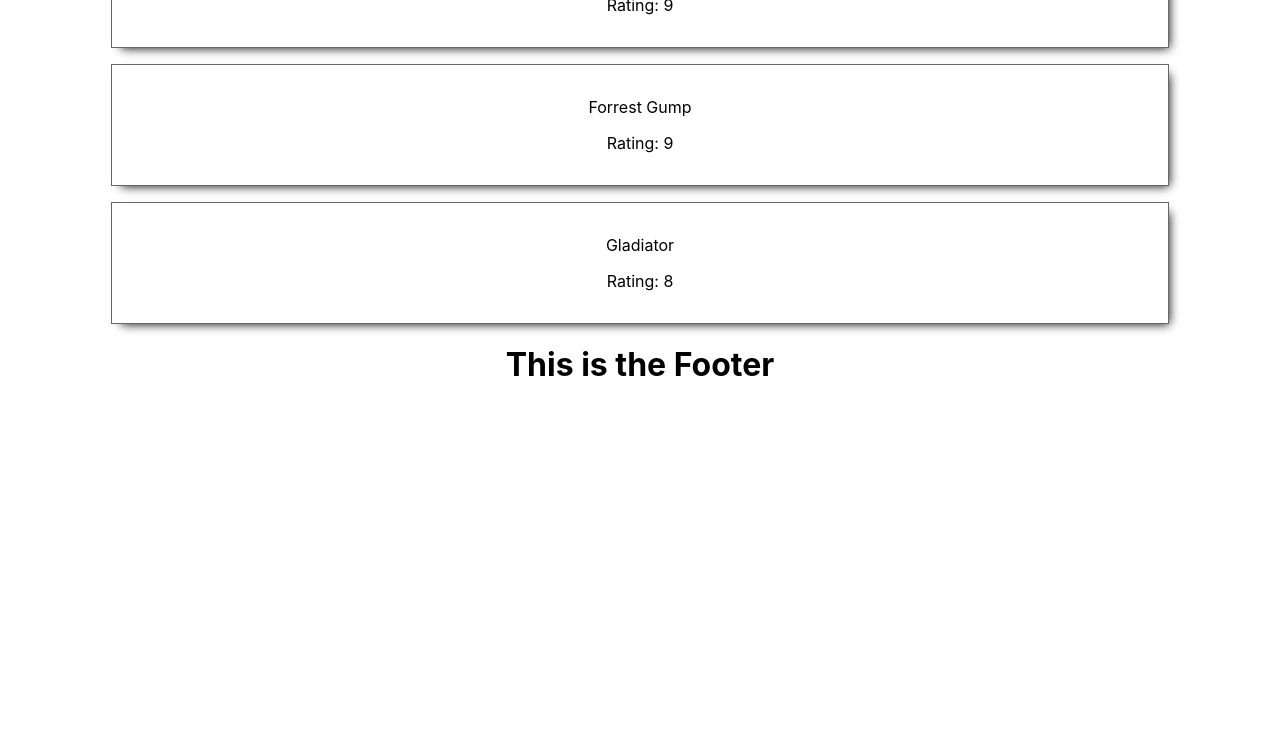
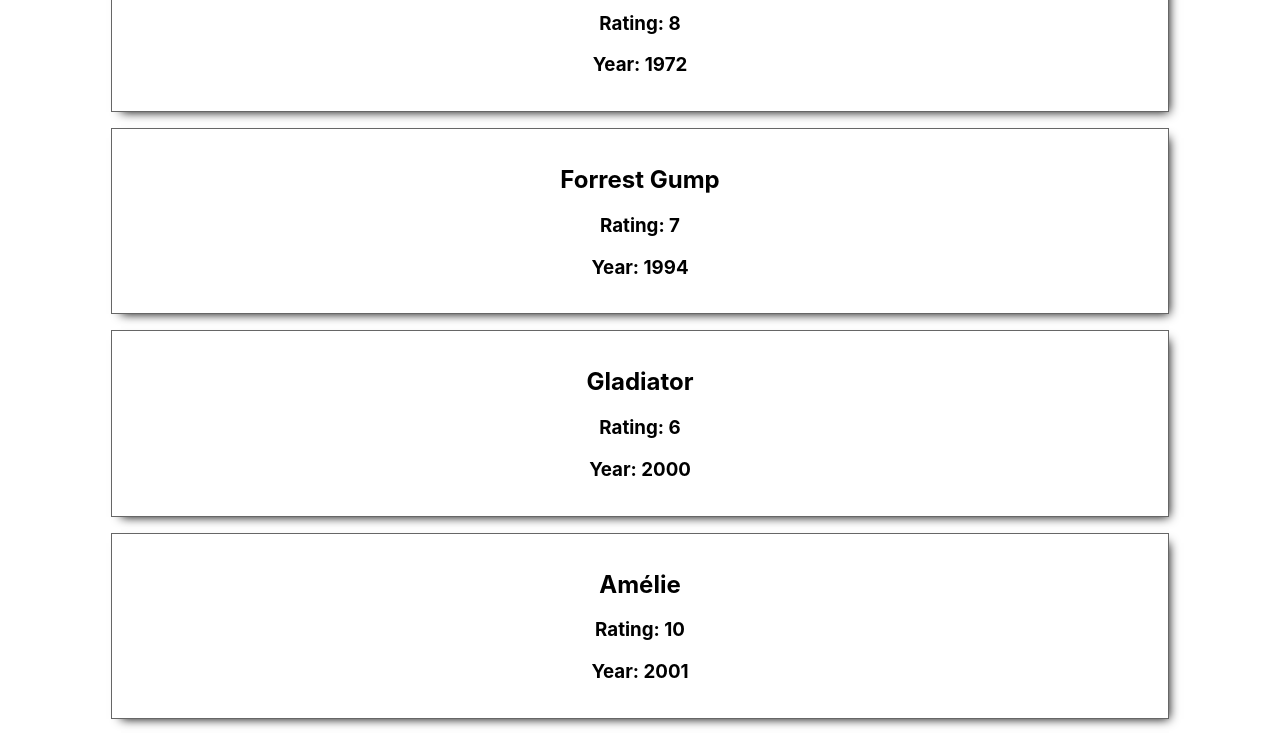
Before and after one commit to amina247/popcorn-time, a React (Create React App) app: page / in a window 1280 px wide. Shown: the part 220-953 px from the top of the page. Before the commit the page ends 800 px from the top, so only its background shows below. Built offline with nearby package versions, Linux system fonts and the light colour scheme.

Commit message:
upload movies from json

```diff
--- /dev/null
+++ b/src/Data/movies.json
@@ -0,0 +1,96 @@
+[
+    {
+        "id": 1,
+        "title": "The Godfather",
+        "year": 1972,
+        "genres": [
+            "Crime",
+            "Drama"
+        ],
+        "imgURL": "https://m.media-amazon.com/images/M/MV5BM2MyNjYxNmUtYTAwNi00MTYxLWJmNWYtYzZlODY3ZTk3OTFlXkEyXkFqcGdeQXVyNzkwMjQ5NzM@._V1_UY268_CR3,0,182,268_AL_.jpg",
+        "rating": 8
+    },
+    {
+        "id": 2,
+        "title": "Forrest Gump",
+        "year": 1994,
+        "genres": [
+            "Drama",
+            "Romance"
+        ],
+        "imgURL": "https://m.media-amazon.com/images/M/MV5BNWIwODRlZTUtY2U3ZS00Yzg1LWJhNzYtMmZiYmEyNmU1NjMzXkEyXkFqcGdeQXVyMTQxNzMzNDI@._V1_UY268_CR1,0,182,268_AL_.jpg",
+        "rating": 7
+    },
+    {
+        "id": 3,
+        "title": "Gladiator",
+        "year": 2000,
+        "genres": [
+            "Action",
+            "Adventure",
+            "Drama"
+        ],
+        "rating": 6
+    },
+    {
+        "id": 4,
+        "title": "Amélie",
+        "year": 2001,
+        "genres": [
+            "Comedy",
+            "Romance"
+        ],
+        "imgURL": "https://m.media-amazon.com/images/M/MV5BNDg4NjM1YjMtYmNhZC00MjM0LWFiZmYtNGY1YjA3MzZmODc5XkEyXkFqcGdeQXVyNDk3NzU2MTQ@._V1_UX182_CR0,0,182,268_AL_.jpg",
+        "rating": 10
+    },
+    {
+        "id": 5,
+        "title": "The Matrix",
+        "year": 1999,
+        "genres": [
+            "Action",
+            "Sci-Fi"
+        ],
+        "imgURL": "https://m.media-amazon.com/images/M/MV5BNzQzOTk3OTAtNDQ0Zi00ZTVkLWI0MTEtMDllZjNkYzNjNTc4L2ltYWdlXkEyXkFqcGdeQXVyNjU0OTQ0OTY@._V1_UX182_CR0,0,182,268_AL_.jpg",
+        "rating": 10
+    },
+    {
+        "id": 6,
+        "title": "Up",
+        "year": 2009,
+        "genres": [
+            "Animation",
+            "Adventure",
+            "Comedy",
+            "Family"
+        ],
+        "imgURL": "https://m.media-amazon.com/images/M/MV5BMTk3NDE2NzI4NF5BMl5BanBnXkFtZTgwNzE1MzEyMTE@._V1_UX182_CR0,0,182,268_AL_.jpg",
+        "rating": 9
+    },
+    {
+        "id": 7,
+        "title": "Life Is Beautiful",
+        "year": 1997,
+        "genres": [
+            "Comedy",
+            "Drama",
+            "Romance",
+            "War"
+        ],
+        "imgURL": "https://m.media-amazon.com/images/M/MV5BYmJmM2Q4NmMtYThmNC00ZjRlLWEyZmItZTIwOTBlZDQ3NTQ1XkEyXkFqcGdeQXVyMTQxNzMzNDI@._V1_UX182_CR0,0,182,268_AL_.jpg",
+        "rating": 8
+    },
+    {
+        "id": 8,
+        "title": "Star Wars: Episode V - The Empire Strikes Back",
+        "year": 1980,
+        "genres": [
+            "Action",
+            "Adventure",
+            "Fantasy",
+            "Sci-Fi"
+        ],
+        "imgURL": "https://m.media-amazon.com/images/M/MV5BYmU1NDRjNDgtMzhiMi00NjZmLTg5NGItZDNiZjU5NTU4OTE0XkEyXkFqcGdeQXVyNzkwMjQ5NzM@._V1_UX182_CR0,0,182,268_AL_.jpg",
+        "rating": 9
+    }
+]
--- a/src/components/Main.js
+++ b/src/components/Main.js
@@ -1,36 +1,22 @@
+import movies from "../Data/movies.json";
+
 import "./Main.css"
 
 function Main(){
 
-    const moviesArray = [
-        {
-          "id": 1,
-          "title": "The Godfather",
-          "rating": 9
-        },
-        {
-          "id": 2,
-          "title": "Forrest Gump",
-          "rating": 9
-        },
-        {
-          "id": 3,
-          "title": "Gladiator",
-          "rating": 8
-        },
-      ]
-
 
     return(
         <div className="Main">
-            {moviesArray.map( (movieObj) => {
+             {movies.map( (movieObj) => {
                 return(
                     <div key={movieObj.id} className="card">
-                        <p>{movieObj.title}</p>
-                        <p>Rating: {movieObj.rating}</p>
+                        <h2>{movieObj.title}</h2>
+                        <h3>Rating: {movieObj.rating}</h3>
+                        <h3>Year: {movieObj.year}</h3>
                     </div>
                 );
             })}
+
         </div>
     )
 }
```
